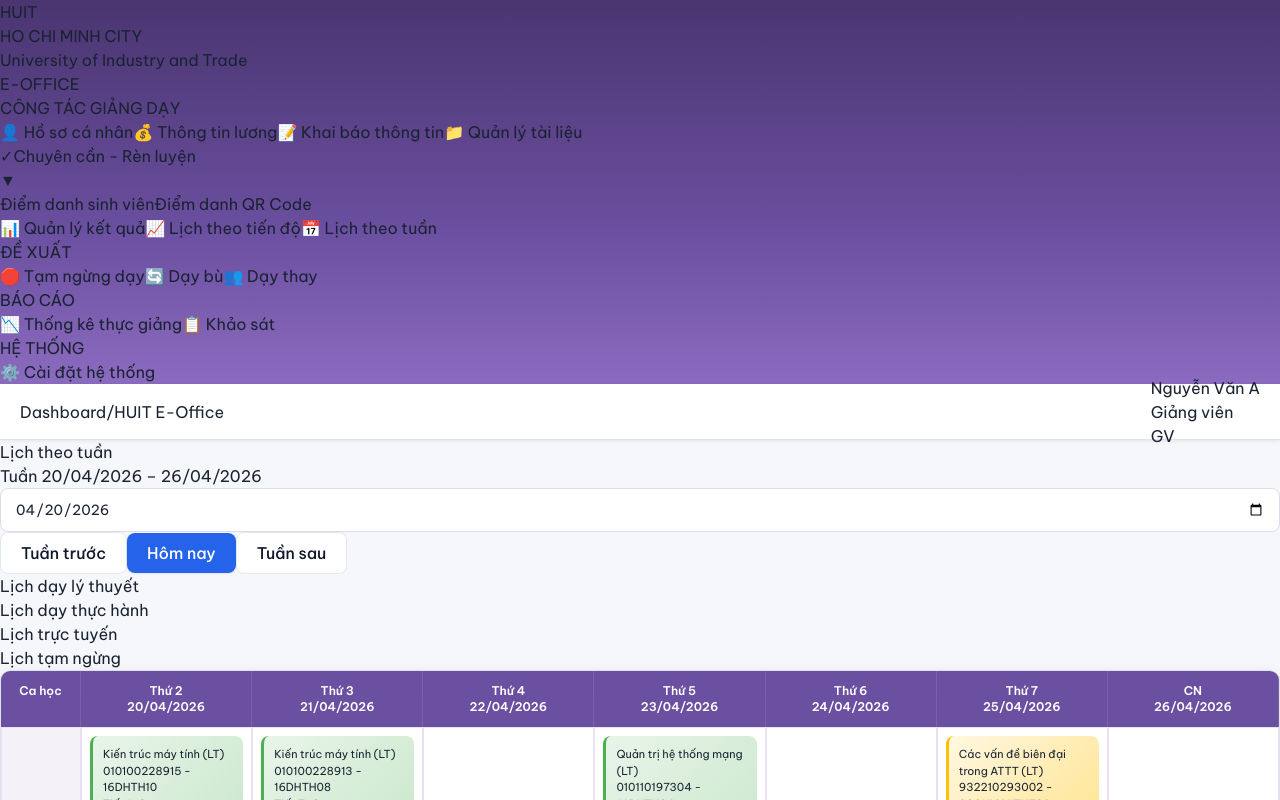
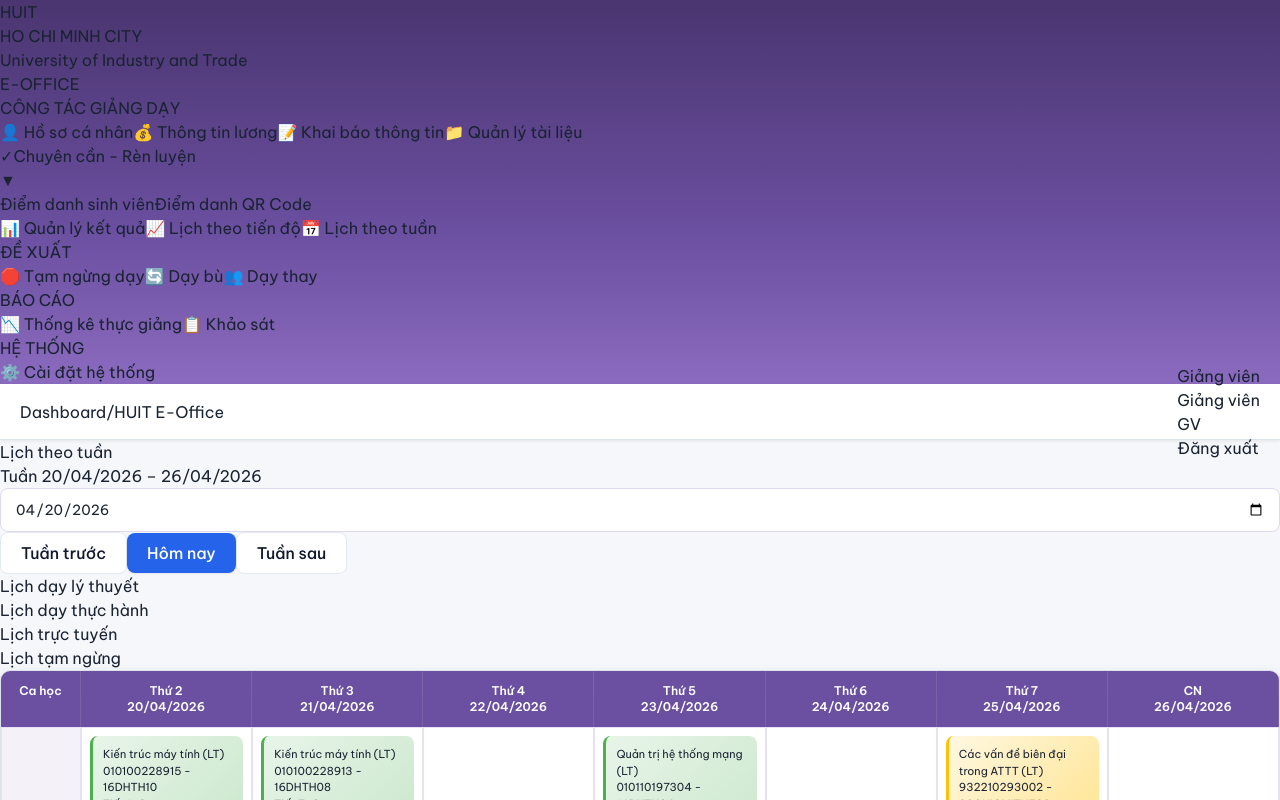
Before and after one commit to Taibro/LearningManagementSystem, a React (Vite) app in the folder LearningManagementFrontend/: page /weekly-schedule in a window 1280 px wide. Shown: the top 800 px of the page. Built offline with nearby package versions, Linux system fonts and the light colour scheme; sample sign-in values are in the browser's storage.

Commit message:
bổ sung lại chức năng đăng kí thêm nút đăng xuất và tên gọi của giảng viên á

```diff
--- a/LearningManagementFrontend/src/LecturerPages/components/Layout/MainLayout.jsx
+++ b/LearningManagementFrontend/src/LecturerPages/components/Layout/MainLayout.jsx
@@ -15,10 +15,25 @@ const MainLayout = () => {
           </div>
           <div className="flex items-center gap-3">
              <div className="text-right">
-                <div className="text-sm font-bold text-gray-800">Nguyễn Văn A</div>
+                <div className="text-sm font-bold text-gray-800">
+                  {localStorage.getItem('lecturerName') || 'Giảng viên'}
+                </div>
                 <div className="text-xs text-gray-400">Giảng viên</div>
              </div>
-             <div className="w-10 h-10 rounded-full bg-gradient-to-br from-purple-500 to-pink-500 flex items-center justify-center text-white font-bold text-sm">GV</div>
+             <div className="w-10 h-10 rounded-full bg-gradient-to-br from-purple-500 to-pink-500 flex items-center justify-center text-white font-bold text-sm">
+                {localStorage.getItem('lecturerName') ? localStorage.getItem('lecturerName').charAt(0).toUpperCase() : 'GV'}
+             </div>
+             {/* NÚT ĐĂNG XUẤT */}
+             <button
+               onClick={() => {
+                 localStorage.removeItem('lecturerToken');
+                 localStorage.removeItem('lecturerName');
+                 window.location.href = '/login';
+               }}
+               className="ml-4 px-3 py-1.5 bg-red-50 text-red-600 text-xs font-semibold border border-red-200 rounded-lg hover:bg-red-500 hover:text-white transition-colors"
+             >
+               Đăng xuất
+             </button>
           </div>
         </div>
         <main className="flex-1 overflow-y-auto p-6 bg-[#F4F1F8]">
--- a/LearningManagementFrontend/src/LecturerPages/pages/Login/LecturerLogin.jsx
+++ b/LearningManagementFrontend/src/LecturerPages/pages/Login/LecturerLogin.jsx
@@ -27,8 +27,9 @@ const LecturerLogin = () => {
 
       if (res.ok) {
         const data = await res.json();
-        // Lưu Token (nếu backend có trả về)
+        // Lưu Token và Tên của Giảng viên
         if (data.token) localStorage.setItem('lecturerToken', data.token);
+        localStorage.setItem('lecturerName', data.fullName || 'Giảng viên');
 
         // Chuyển hướng vào E-Office
         navigate('/weekly-schedule');
--- a/LearningManagementFrontend/src/SchoolAdmin/components/Layout/Topbar.jsx
+++ b/LearningManagementFrontend/src/SchoolAdmin/components/Layout/Topbar.jsx
@@ -19,8 +19,12 @@ export default function Topbar() {
         <div className="top-btn" onClick={() => alert('Không có thông báo mới')}>🔔<span className="dot"></span></div>
         <div className="top-btn">⚙️</div>
         <div style={{display:'flex', alignItems:'center', gap:'8px', padding:'5px 12px', background:'var(--blue-pale)', border:'1px solid #b3d4f5', borderRadius:'8px', cursor:'pointer'}}>
-          <div className="av av-blue" style={{width:'28px', height:'28px', fontSize:'11px'}}>AD</div>
-          <span style={{fontSize:'12.5px', fontWeight:700, color:'var(--blue)'}}>Admin</span>
+          <div className="av av-blue" style={{width:'28px', height:'28px', fontSize:'11px'}}>
+            {localStorage.getItem('adminName') ? localStorage.getItem('adminName').charAt(0).toUpperCase() : 'AD'}
+          </div>
+          <span style={{fontSize:'12.5px', fontWeight:700, color:'var(--blue)'}}>
+            {localStorage.getItem('adminName') || 'Admin'}
+          </span>
         </div>
       </div>
     </header>
--- a/LearningManagementFrontend/src/SchoolAdmin/pages/Login/AdminLogin.jsx
+++ b/LearningManagementFrontend/src/SchoolAdmin/pages/Login/AdminLogin.jsx
@@ -53,6 +53,10 @@ export default function AdminLogin() {
 
       if (res.ok) {
         const data = await res.json();
+        // Lấy tên thật từ Backend bỏ vô túi áo
+        localStorage.setItem('adminName', data.fullName || 'Admin');
+        localStorage.setItem('adminEmail', data.email || '');
+
         setSchoolView('otp');
         addToast(`Đăng nhập thành công, đang chuyển hướng...`, 'green');
       } else {
```
